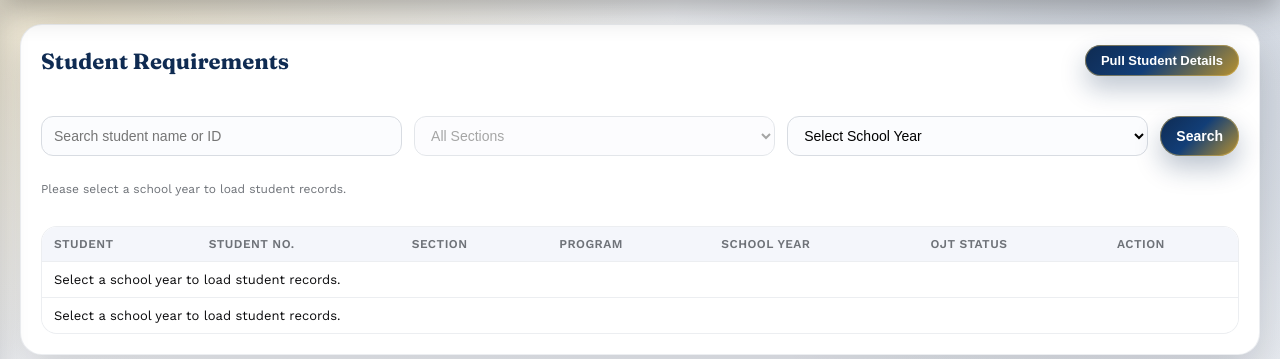
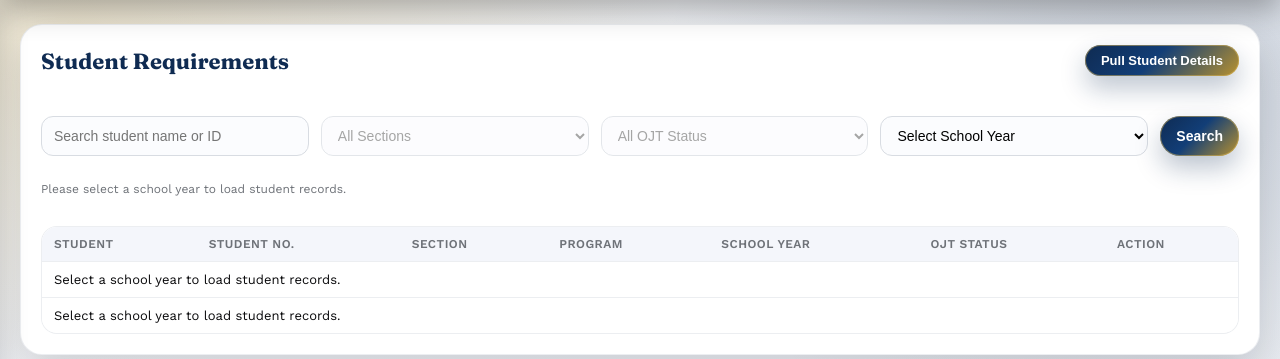
Before and after one commit to Consultease-16/OJTSystem, a Django app: template templates/staff/manage_records.html in a window 1280 px wide. Shown: the part 72-431 px from the top of the page. Run offline with Django 5.2, Linux system fonts and the light colour scheme; the template is opened without the code that fills it, so the values that code supplies are empty.

Commit message:
added a OJT status filter on @manage_records

```diff
--- a/logs/views.py
+++ b/logs/views.py
@@ -954,6 +954,7 @@ def manage_records(request):
     if not section_filter:
         section_filter = request.GET.get("program", "").strip()
     school_year = request.GET.get("school_year", "").strip()
+    ojt_status = request.GET.get("ojt_status", "").strip().lower()
 
     where_clauses = []
     params = []
@@ -1045,6 +1046,39 @@ def manage_records(request):
         )
         columns = [col[0] for col in cursor.description]
         requirements = [dict(zip(columns, row)) for row in cursor.fetchall()]
+
+        if ojt_status in {"not_started", "ongoing", "completed"}:
+            def resolve_ojt_status(req):
+                total_hours = sum(
+                    int(req.get(key) or 0)
+                    for key in (
+                        "dtr_january_hours",
+                        "dtr_february_hours",
+                        "dtr_march_hours",
+                        "dtr_april_hours",
+                        "dtr_may_hours",
+                        "dtr_june_hours",
+                    )
+                )
+                if total_hours >= 500:
+                    return "completed"
+                prereq_fields = (
+                    "practicum_application",
+                    "letter_of_intent",
+                    "endorsement_letter",
+                    "practicum_parental_consent",
+                    "acceptance_form",
+                    "reply_form",
+                    "practicum_training_agreement",
+                    "ojt_log_sheet",
+                    "requirements_checklist",
+                )
+                if all(bool(req.get(field)) for field in prereq_fields):
+                    return "ongoing"
+                return "not_started"
+
+            requirements = [req for req in requirements if resolve_ojt_status(req) == ojt_status]
+
         for req in requirements:
             req["student_key"] = _mint_session_token(
                 request, "manage_records_students", str(req["student_id"])
@@ -1159,7 +1193,12 @@ def manage_records(request):
             "message": message,
             "message_type": message_type,
             "requirements": requirements,
-            "filters": {"q": search, "section": section_filter, "school_year": school_year},
+            "filters": {
+                "q": search,
+                "section": section_filter,
+                "school_year": school_year,
+                "ojt_status": ojt_status,
+            },
             "section_assignments": section_assignments,
             "sections": sections,
             "instructors": instructors,
--- a/templates/staff/manage_records.html
+++ b/templates/staff/manage_records.html
@@ -767,6 +767,12 @@
             {% for item in sections %}
               <option value="{{ item.section }}" data-school-year="{{ item.school_year }}">{{ item.section }}</option>
             {% endfor %}
+          </select>
+          <select name="ojt_status" id="ojt_status_filter" data-selected="{{ filters.ojt_status|default:'' }}" disabled>
+            <option value="">All OJT Status</option>
+            <option value="not_started">Not started</option>
+            <option value="ongoing">Ongoing</option>
+            <option value="completed">Completed</option>
           </select>
           <select name="school_year" id="school_year_filter" data-selected="{{ filters.school_year|default:'' }}">
             <option value="">Select School Year</option>
@@ -1917,6 +1923,7 @@
     const searchBtn = document.getElementById('records_search_btn');
     const recordsSearchInput = document.getElementById('records_search_q');
     const recordsSectionInput = document.getElementById('records_section_filter');
+    const recordsStatusInput = document.getElementById('ojt_status_filter');
     const recordsSchoolYearInput = document.getElementById('school_year_filter');
     const recordsSearchStatus = document.getElementById('records_search_status');
     let recordsSearchDebounce;
@@ -1947,6 +1954,7 @@
       const schoolYear = (recordsSchoolYearInput?.value || '').trim();
       const query = (recordsSearchInput?.value || '').trim().toLowerCase();
       const sectionValue = (recordsSectionInput?.value || '').trim().toLowerCase();
+      const statusValue = (recordsStatusInput?.value || '').trim();
       const rows = Array.from(tbody.querySelectorAll('tr[data-student-key]'));
 
       if (!schoolYear) {
@@ -1961,16 +1969,23 @@
         const studentNoText = (row.cells?.[1]?.textContent || '').toLowerCase();
         const sectionText = (row.cells?.[2]?.textContent || '').trim().toLowerCase();
         const programText = (row.cells?.[3]?.textContent || '').toLowerCase();
+        const statusEl = row.querySelector('.ojt-status');
+        const normalizedStatus = statusEl?.classList.contains('completed')
+          ? 'completed'
+          : statusEl?.classList.contains('ongoing')
+            ? 'ongoing'
+            : 'not_started';
         const shouldShow =
           (!query || studentText.includes(query) || studentNoText.includes(query) || programText.includes(query)) &&
-          (!sectionValue || sectionText === sectionValue);
+          (!sectionValue || sectionText === sectionValue) &&
+          (!statusValue || normalizedStatus === statusValue);
         row.style.display = shouldShow ? '' : 'none';
         if (shouldShow) visibleCount += 1;
       });
 
       const emptyRow = tbody.querySelector('tr.records-empty-row');
       if (visibleCount === 0) {
-        const hasFilters = Boolean(query || sectionValue);
+        const hasFilters = Boolean(query || sectionValue || statusValue);
         ensureRequirementsEmptyRow(
           hasFilters ? 'No matching student records for the selected filters.' : 'No student records found for the selected school year.'
         );
@@ -1982,11 +1997,13 @@
     const buildRecordsSearchStatus = (isLoading) => {
       const q = (recordsSearchInput?.value || '').trim();
       const section = (recordsSectionInput?.value || '').trim();
+      const ojtStatus = (recordsStatusInput?.selectedOptions?.[0]?.textContent || '').trim();
       const schoolYear = (recordsSchoolYearInput?.value || recordsSchoolYearInput?.dataset.selected || '').trim();
 
       const parts = [];
       if (q) parts.push(`Name/ID: "${q}"`);
       if (section) parts.push(`Section: "${section}"`);
+      if (recordsStatusInput?.value) parts.push(`OJT Status: "${ojtStatus}"`);
       if (schoolYear) parts.push(`School Year: ${schoolYear}`);
 
       if (parts.length === 0) {
@@ -2080,6 +2097,9 @@
       }
       if (recordsSectionInput) {
         recordsSectionInput.addEventListener('change', queueRecordsSearch);
+      }
+      if (recordsStatusInput) {
+        recordsStatusInput.addEventListener('change', queueRecordsSearch);
       }
       if (recordsSchoolYearInput) {
         recordsSchoolYearInput.addEventListener('change', queueRecordsSearch);
@@ -2983,6 +3003,7 @@
         const selectedSection = sectionFilter.dataset.selected || '';
         const recordsSearchInput = document.getElementById('records_search_q');
         const recordsSearchBtn = document.getElementById('records_search_btn');
+        const recordsStatusFilter = document.getElementById('ojt_status_filter');
 
         const applySectionFilter = () => {
           const year = syFilter.value || syFilter.dataset.selected || '';
@@ -3013,6 +3034,14 @@
           if (recordsSearchBtn) {
             recordsSearchBtn.disabled = !hasYear;
           }
+          if (recordsStatusFilter) {
+            recordsStatusFilter.disabled = !hasYear;
+            if (!hasYear) {
+              recordsStatusFilter.value = '';
+            } else if (recordsStatusFilter.dataset.selected && !recordsStatusFilter.value) {
+              recordsStatusFilter.value = recordsStatusFilter.dataset.selected;
+            }
+          }
         };
 
         applySectionFilter();
```
